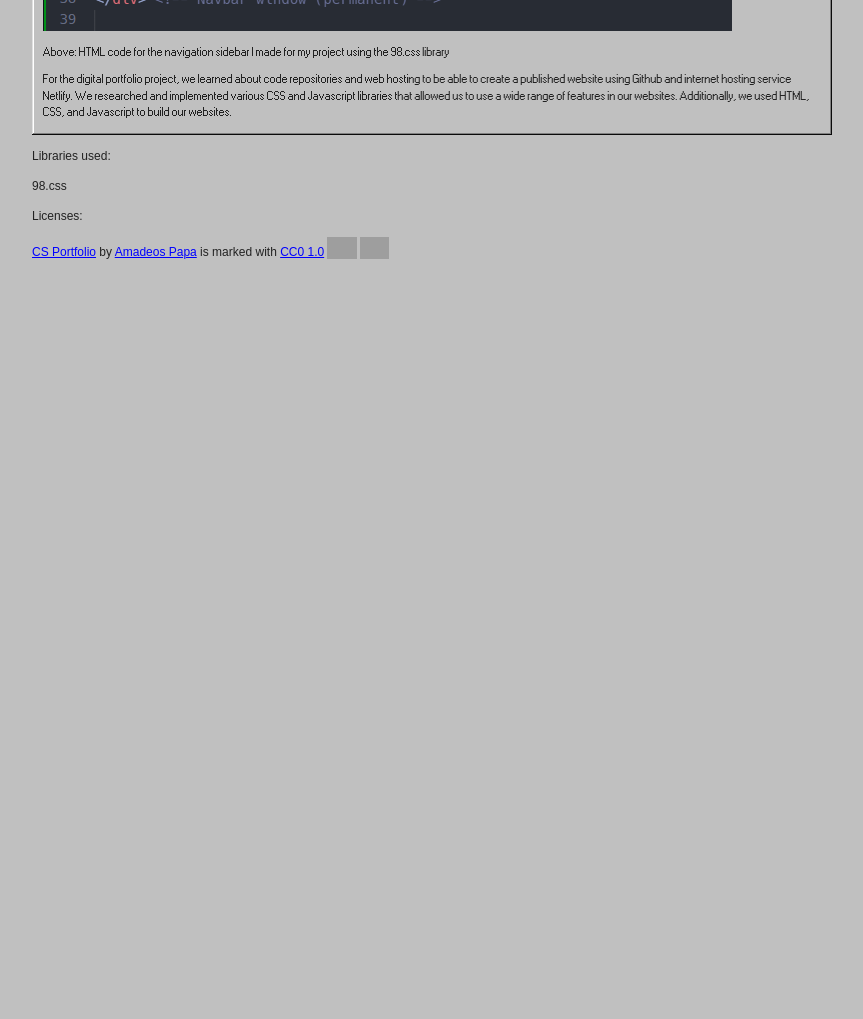
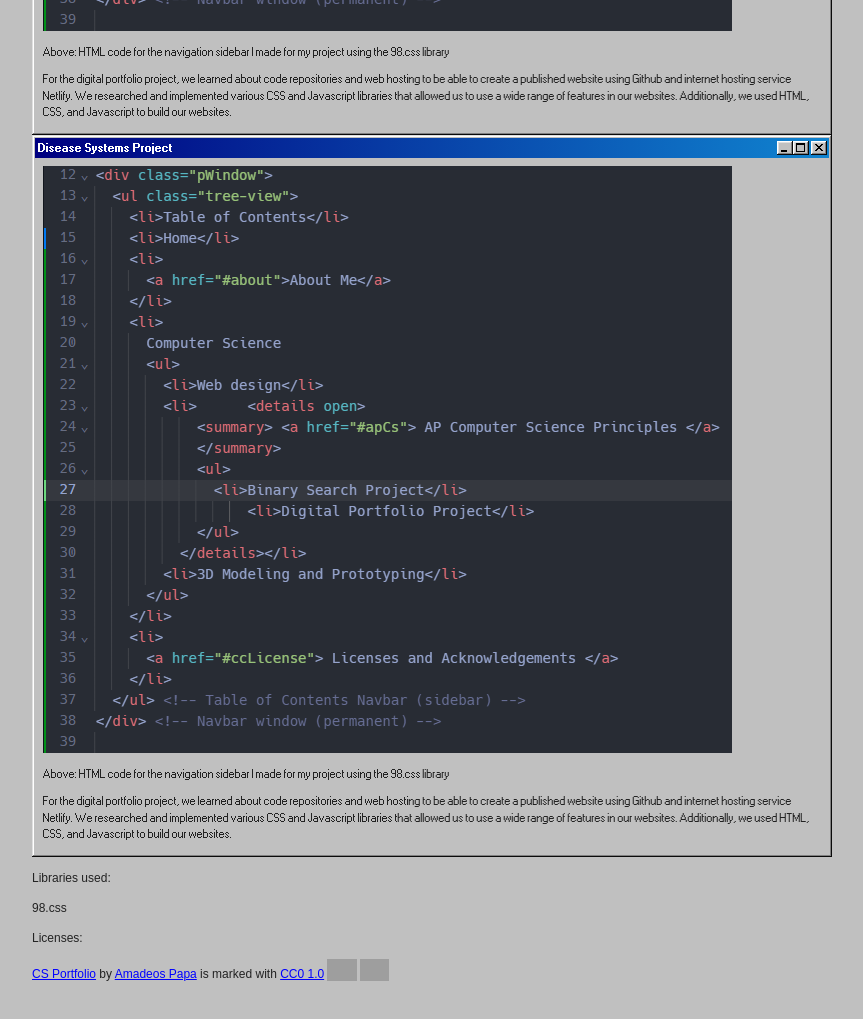
Before and after one commit to amadeospapa/APSCP23, a website with bundled scripts: page dist/index.html in a window 1280 px wide. Shown: the part 4120-5139 px from the top of the page, without its empty margins (216-1079 px from the left). Before the commit the page ends 4461 px from the top, so only its background shows below. Built offline with nearby package versions, Linux system fonts and the light colour scheme; grey boxes are pictures that could not be loaded; files whose address does not match are found by name.

Commit message:
blah blah

```diff
--- a/dist/index.html
+++ b/dist/index.html
@@ -218,6 +218,25 @@
                   </div>
                   </div> <!--Disease Systems Project-->
 
+                  <div class="window" >
+                    <div class="title-bar">
+                      <div class="title-bar-text">Disease Systems Project</div>
+                      <div class="title-bar-controls">
+                        <button onclick="xOutWindow()" aria-label="Minimize"></button>
+                        <button aria-label="Maximize"></button>
+                        <button aria-label="Close"></button>
+                      </div>
+                    </div>
+                    <div class="window-body">
+                      <img src="/assets/Screenshot 2023-10-30 215525-112e70c3.png">
+                      <p> Above: HTML code for the navigation sidebar I made for my project using the 98.css library </p>
+                      <p>For the digital portfolio project, we learned about code repositories and web hosting
+                        to be able to create a published website using Github and internet hosting service Netlify.
+                        We researched and implemented various CSS and Javascript libraries that allowed us to use
+                        a wide range of features in our websites. Additionally, we used HTML, CSS, and Javascript
+                        to build our websites.  </p>
+                    </div>
+                    </div> <!--Disease Systems Project-->
 
 
       </section> <!-- APCSP Section -->
```
